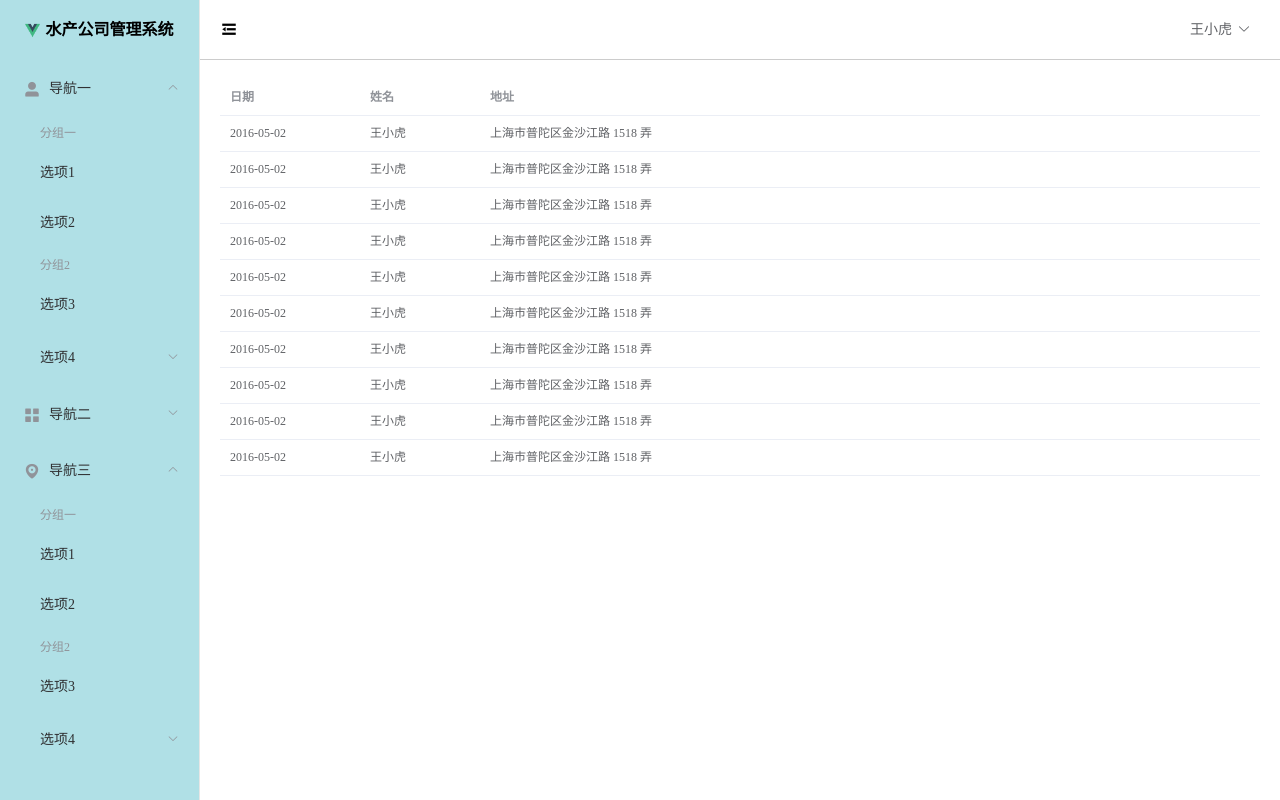
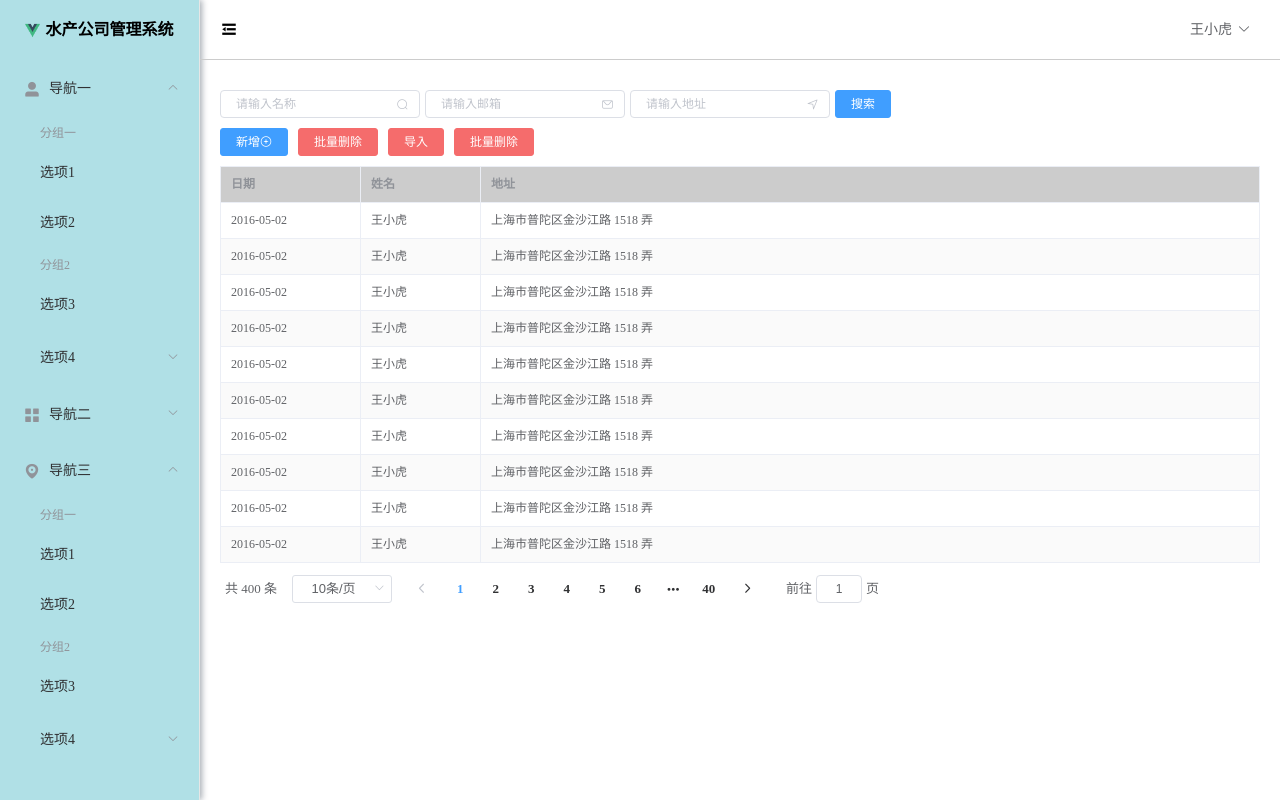
Before and after one commit to Function007/Document, a Vue app: page / in a window 1280 px wide. Built offline with nearby package versions, Linux system fonts and the light colour scheme.

Commit message:
Commit Message

```diff
--- a/src/assets/gloable.css
+++ b/src/assets/gloable.css
@@ -4,3 +4,12 @@
     box-sizing: border-box;
 
 }
+.ml-5{
+    margin-left: 5px;
+}
+.mr-5{
+    margin-right: 5px;
+}
+.pd-10{
+    padding:10px;
+}
--- a/src/views/HomeView.vue
+++ b/src/views/HomeView.vue
@@ -1,7 +1,7 @@
 <template>
     <el-container style="min-height: 100vh;">
       <div>
-        <el-aside :width="sideWidth + 'px'" style="background-color: rgb(238, 241, 246); height: 100%">
+        <el-aside :width="sideWidth + 'px'" style="background-color: rgb(238, 241, 246); height: 100%;box-shadow: 2px 0 6px rgb(0 21 41 / 35%)">
           <el-menu :default-openeds="['1', '3']" style="min-height: 100% ;overflow-x:hidden "
                    background-color="rgb(176,224,230)"
                    text-color="fff"
@@ -85,7 +85,19 @@
         </el-header>
 
         <el-main>
-          <el-table :data="tableData">
+          <div style="margin: 10px 0">
+          <el-input style="width: 200px" placeholder="请输入名称" suffix-icon="el-icon-search" ></el-input>
+            <el-input style="width: 200px" placeholder="请输入邮箱" suffix-icon="el-icon-message" class="ml-5"></el-input>
+            <el-input style="width: 200px" placeholder="请输入地址" suffix-icon="el-icon-position" class="ml-5"></el-input>
+          <el-button class="ml-5" type="primary">搜索</el-button>
+          </div>
+          <div style="margin: 10px 0">
+          <el-button type="primary">新增<i class="el-icon-circle-plus-outline"></i></el-button>
+            <el-button type="danger">批量删除<i class="el-icon-circle-remove-outline"></i></el-button>
+            <el-button type="danger">导入<i class="el-icon-circle-remove-outline"></i></el-button>
+            <el-button type="danger">批量删除<i class="el-icon-circle-remove-outline"></i></el-button>
+          </div>
+          <el-table :data="tableData" border stripe header-cell-class-name="headerBg">
             <el-table-column prop="date" label="日期" width="140">
             </el-table-column>
             <el-table-column prop="name" label="姓名" width="120">
@@ -93,6 +105,14 @@
             <el-table-column prop="address" label="地址">
             </el-table-column>
           </el-table>
+          <div style="padding: 10px 0">
+            <el-pagination
+                :page-sizes="[5, 10, 15, 20]"
+                :page-size="10"
+                layout="total, sizes, prev, pager, next, jumper"
+                :total="400">
+            </el-pagination>
+          </div>
         </el-main>
       </el-container>
     </el-container>
@@ -131,3 +151,16 @@ export default {
   }
 }
 </script>
+
+<style>
+/*.el-menu-version-demo:not(.el-menu--collapse){
+  wdith: 200px;
+  height: 100%;
+}
+.el-menu-version-demo{
+  transition :width 1s;
+}*/
+.headerBg{
+  background-color:#cccccc !important;
+}
+</style>
```
